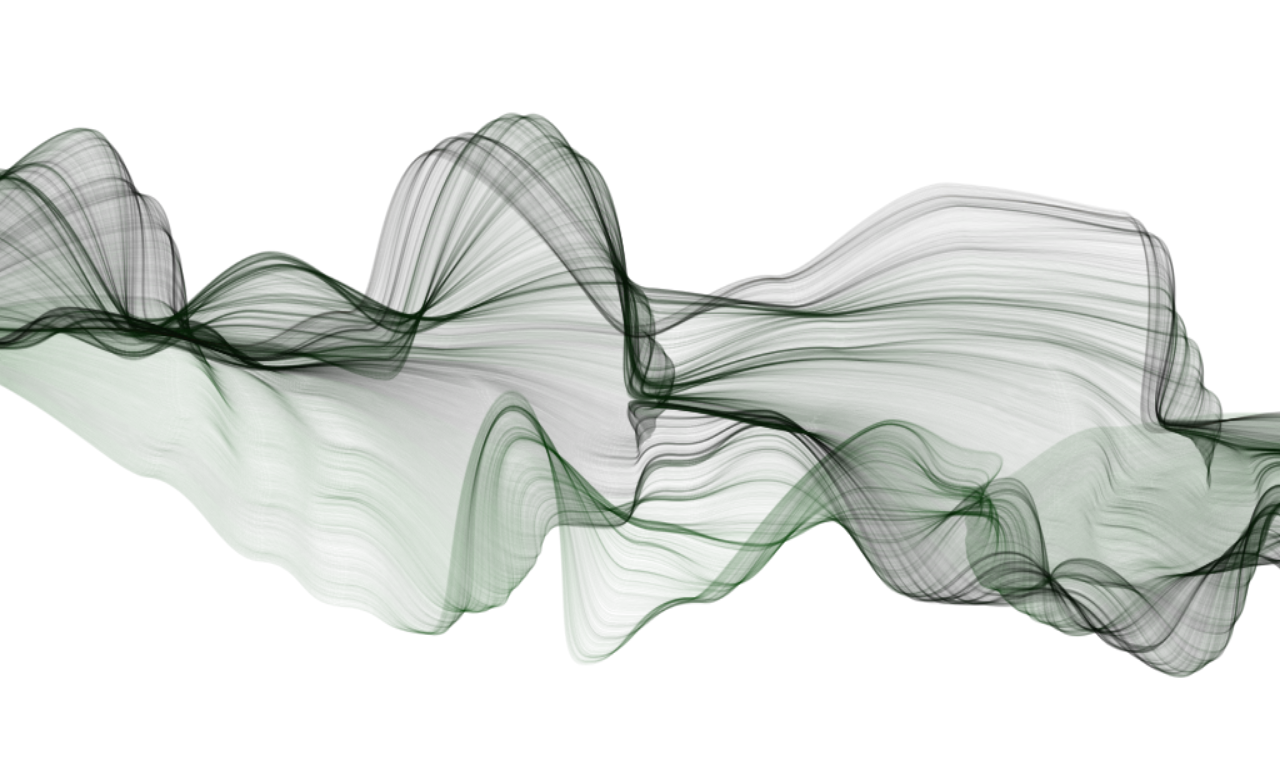
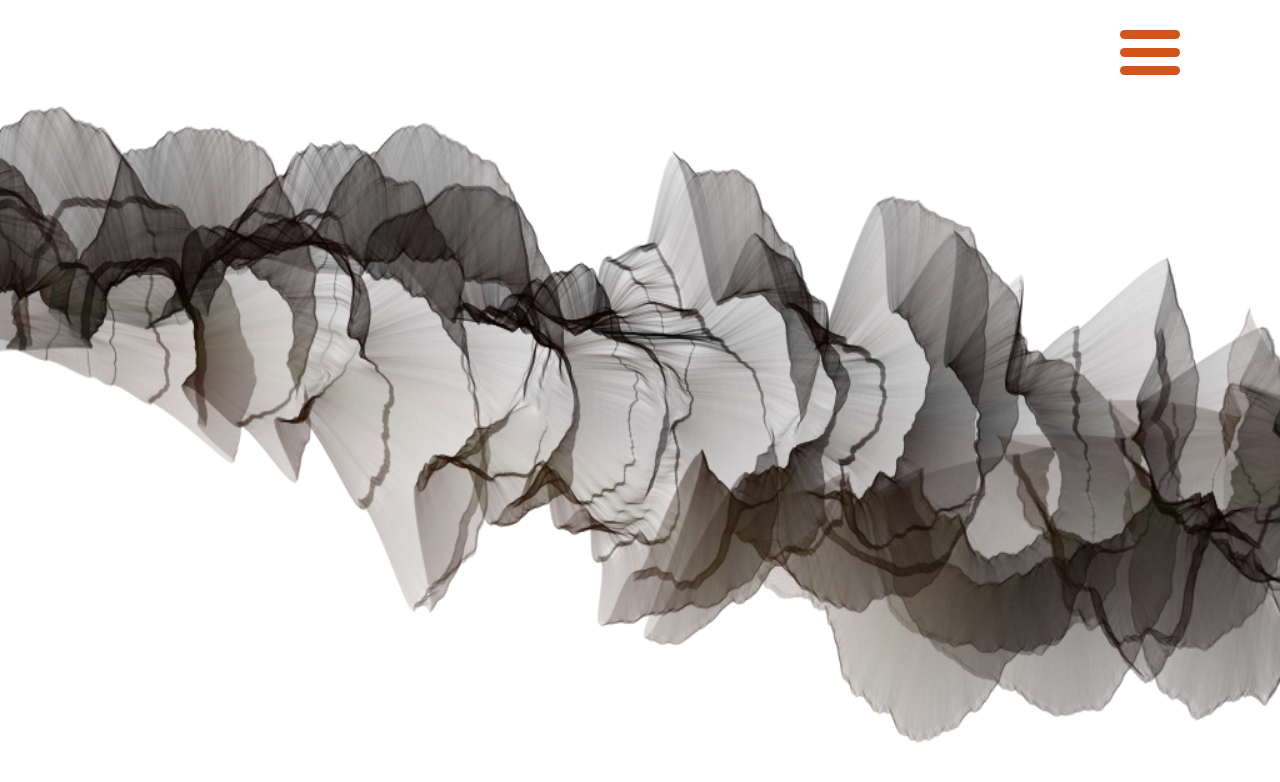
Before and after one commit to EricIO/effectivelycomputable, a plain HTML site: page src/index.html in a window 1280 px wide. Drawn offline with nearby package versions, Linux system fonts and the light colour scheme.

Commit message:
Css och refaktorering

```diff
--- a/src/index.html
+++ b/src/index.html
@@ -9,20 +9,17 @@
 <script src="../lib/Modernizr/modernizr-2.0.6.js"></script>
 <script src="../lib/seedrandom.min.js"></script>
 <script src="unique.js"></script>
+<script type="text/javascript" src="https://code.jquery.com/jquery-2.1.4.min.js"></script>
 <script type="text/javascript">
 
+$(document).ready(function(){
+	$('#hamburger').click(function(){
+		$(this).toggleClass('open');
+		$('#menutext').toggle(500);
+	});
+});
+
 window.addEventListener("load", windowLoadHandler, false);
-
-//for debug messages while testing code
-var Debugger = function() { };
-Debugger.log = function(message) {
-	try {
-		console.log(message);
-	}
-	catch (exception) {
-		return;
-	}
-}
 
 function windowLoadHandler() {
 	canvasApp();
@@ -30,6 +27,10 @@ function windowLoadHandler() {
 
 function canvasSupport() {
 	return Modernizr.canvas;
+}
+
+function randInterval(max, min) {
+	return Math.random() * (max - min) + min;
 }
 
 function canvasApp() {
@@ -83,10 +84,10 @@ function canvasApp() {
 	init();
 
 	function init() {
-		numCircles = 15;
-		maxMaxRad = 200;
-		minMaxRad = 200;
-		minRadFactor = 0;
+		numCircles = randInterval(2,100);
+		maxMaxRad = randInterval(5,300);
+		minMaxRad = randInterval(5,300);
+		minRadFactor = Math.random();
 		iterations = 11;
 		numPoints = Math.pow(2,iterations)+1;
 		drawsPerFrame = 4;
@@ -102,13 +103,13 @@ function canvasApp() {
 
 		stepsPerSegment = Math.floor(500/numCircles);
 
-		maxColorValue = 80;
-		lineAlpha = 0.06;
+		maxColorValue = 150;
+		lineAlpha = randInterval(0.01,0.1);
 
 		bgColor = "#ffffff";
 		urlColor = "#cccccc";
 
-		lineWidth = 1.25;
+		lineWidth = 1;
 
 		startGenerate();
 	}
@@ -141,17 +142,16 @@ function canvasApp() {
 		var lastColorObject;
 		var i, len;
 
-		var redFactor = 1;
-		var blueFactor = 0.7;
-		var greenFactor = 1;
+		var redFactor = Math.random();
+		var blueFactor = Math.random();
+		var greenFactor = Math.random();
 
 		r0 = redFactor*Math.random()*maxColorValue;
-		//I like to balance reds with some green, so I'm making sure green is at least 20 percent of the red.
-		g0 = 0.2*r0 + greenFactor*Math.random()*(maxColorValue - 0.2*r0);
+		g0 = greenFactor*Math.random()*(maxColorValue);
 		b0 = blueFactor*Math.random()*maxColorValue;
 
 		r2 = redFactor*Math.random()*maxColorValue;
-		g2 = 0.2*r2 + greenFactor*Math.random()*(maxColorValue - 0.2*r2);
+		g2 = greenFactor*Math.random()*(maxColorValue);
 		b2 = blueFactor*Math.random()*maxColorValue;
 
 		//middle color will be darkened average of other two
@@ -258,7 +258,7 @@ function canvasApp() {
 
 				for (j = 0; j < stepsPerSegment; j++) {
 					linParam = j/(stepsPerSegment-1);
-					cosParam = 0.5-0.5*Math.cos(linParam*Math.PI);
+					cosParam = 0.5-0.5543234234*Math.cos(linParam*Math.PI);
 
 					//interpolate center
 					centerX = circles[i].centerX + linParam*(circles[i+1].centerX - circles[i].centerX);
@@ -399,26 +399,25 @@ function canvasApp() {
 }
 
 </script>
-
 <title>HTML5 Canvas Generative Art</title>
-
-<style type="text/css">
-	body {background-color:#ffffff; color:#333333; margin: 0; padding: 0;}
-	h4 {font-family: sans-serif; color:#333333; font-size:16px;}
-	h3 {font-family: sans-serif; color:#333333;}
-	p {font-family: sans-serif; color:#333333; font-size:14px;}
-		#caption {position:absolute; width:1024px; text-align:center; top:520px; z-index:1}
-	a {font-family: sans-serif; color:#d15423; text-decoration:none;}
-	canvas {}
-		#displayCanvas {    position:absolute;
-    width:100%;
-    height:100%;}
-	div {margin: 0; padding: 0;}
-</style>
-
+<link type="text/css" rel="stylesheet" href="style.css" />
 </head>
 <body>
 <div id="container">
+	<div id="menu">
+		<div id="menutext">
+			<ul>
+				<li><a href="#">Text Text</p></li>
+				<li><a href="#">More Text</p></li>
+			</ul>
+		</div>
+		<div id="hamburger">
+			<span></span>
+			<span></span>
+			<span></span>
+		</div>
+
+	</div>
     <canvas id="displayCanvas" width="1024px" height="576px">
         Your browser does not support HTML5 canvas.
     </canvas>
--- /dev/null
+++ b/src/style.css
@@ -0,0 +1,113 @@
+body {background-color:#ffffff; margin: 0; padding: 0;}
+h4 {font-family: sans-serif; color:#333333; font-size:16px;}
+h3 {font-family: sans-serif; color:#333333;}
+p {font-family: sans-serif; color:#333333; font-size:14px;}
+
+a { font-family: sans-serif; color:#d15423; text-decoration:none; margin: 0; padding: 0;}
+
+ #displayCanvas {
+  position: absolute;
+  width: 100%;
+  height: 100%;
+}
+
+div {margin: 0; padding: 0;}
+
+#menu {
+  position: fixed;
+  top: 10px;
+  right: 100px;
+  z-index: 9999;
+}
+
+
+
+#hamburger {
+  float: right;
+  width: 60px;
+  height: 45px;
+  position: relative;
+  margin: 20px auto;
+  -webkit-transform: rotate(0deg);
+  -moz-transform: rotate(0deg);
+  -o-transform: rotate(0deg);
+  transform: rotate(0deg);
+  -webkit-transition: .5s ease-in-out;
+  -moz-transition: .5s ease-in-out;
+  -o-transition: .5s ease-in-out;
+  transition: .5s ease-in-out;
+  cursor: pointer;
+}
+
+#hamburger span {
+  display: block;
+  position: absolute;
+  height: 9px;
+  width: 100%;
+  background: #d3531a;
+  border-radius: 9px;
+  opacity: 1;
+  left: 0;
+  -webkit-transform: rotate(0deg);
+  -moz-transform: rotate(0deg);
+  -o-transform: rotate(0deg);
+  transform: rotate(0deg);
+  -webkit-transition: .25s ease-in-out;
+  -moz-transition: .25s ease-in-out;
+  -o-transition: .25s ease-in-out;
+  transition: .25s ease-in-out;
+}
+
+#hamburger span:nth-child(1) {
+  top: 0px;
+}
+
+#hamburger span:nth-child(2) {
+  top: 18px;
+}
+
+#hamburger span:nth-child(3) {
+  top: 36px;
+}
+
+#hamburger.open span:nth-child(1) {
+  top: 18px;
+  -webkit-transform: rotate(135deg);
+  -moz-transform: rotate(135deg);
+  -o-transform: rotate(135deg);
+  transform: rotate(135deg);
+}
+
+#hamburger.open span:nth-child(2) {
+  opacity: 0;
+  left: -60px;
+}
+
+#hamburger.open span:nth-child(3) {
+  top: 18px;
+  -webkit-transform: rotate(-135deg);
+  -moz-transform: rotate(-135deg);
+  -o-transform: rotate(-135deg);
+  transform: rotate(-135deg);
+}
+
+#menutext {
+  display: none;
+  float: left;
+  background: rgba(100,100,100,1);
+  margin: 30px 30px 0 0;
+  border: 1px solid rgba(20,20,20,1);
+  border-radius: 5%;
+}
+
+#menutext ul {
+  list-style: none;
+  margin: 0;
+  padding: 0;
+}
+
+#menutext ul li {
+  border-bottom: 1px solid black;
+  padding: 0;
+  margin: 0;
+}
```
